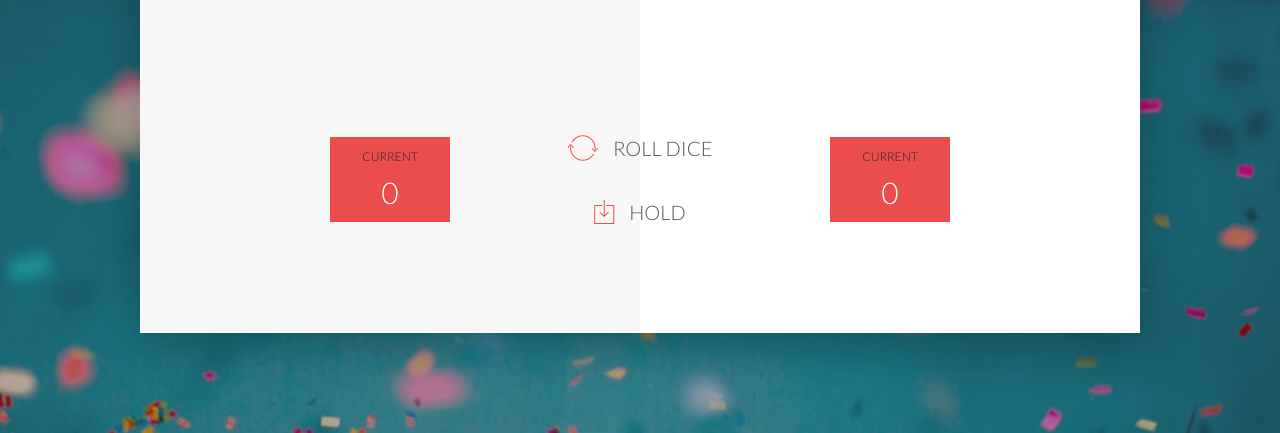
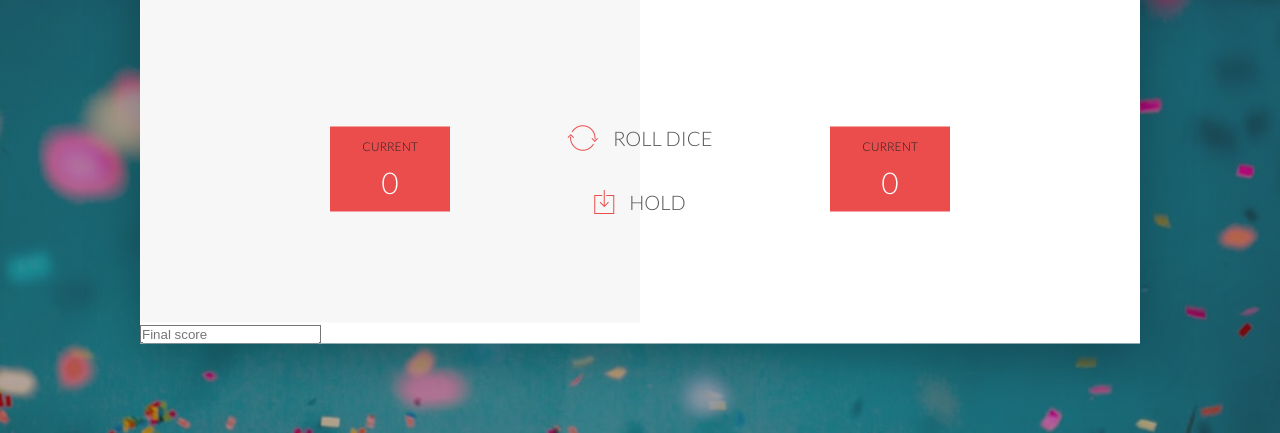
Before and after one commit to Asher-Nehemiah/DiceGameJS, a plain HTML site: page DOM-JavaScript/index.html in a window 1280 px wide. Shown: the part 367-800 px from the top of the page. Drawn offline with nearby package versions, Linux system fonts and the light colour scheme.

Commit message:
Update index.html

```diff
--- a/DOM-JavaScript/index.html
+++ b/DOM-JavaScript/index.html
@@ -33,6 +33,7 @@
             <button class="btn-roll"><i class="ion-ios-loop"></i>Roll dice</button>
             <button class="btn-hold"><i class="ion-ios-download-outline"></i>Hold</button>
 
+            <input type="text" placeholder="Final score" class="final-score">
             <img src="dice-5.png" alt="Dice" class="dice">
         </div>
 
```
